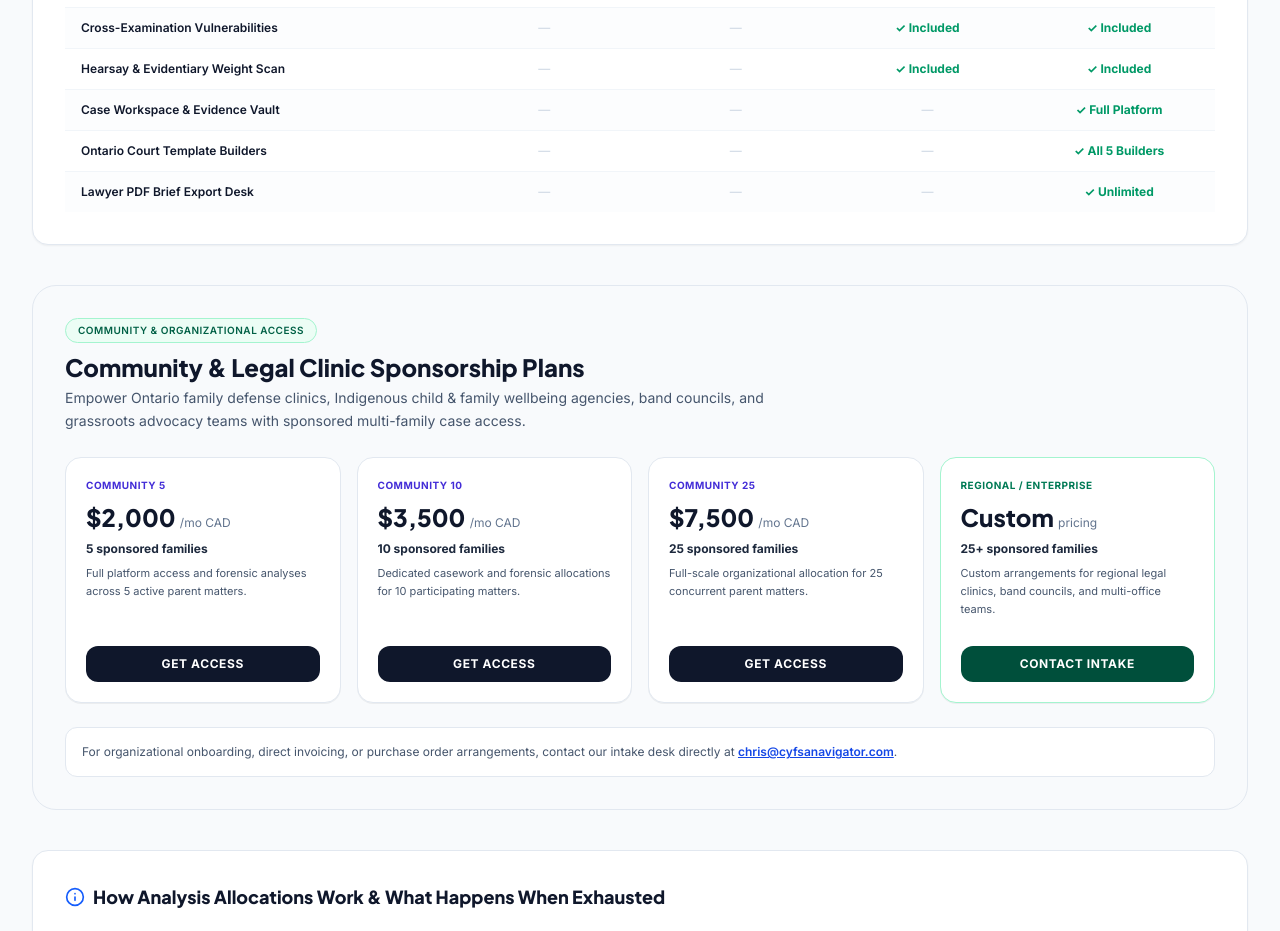
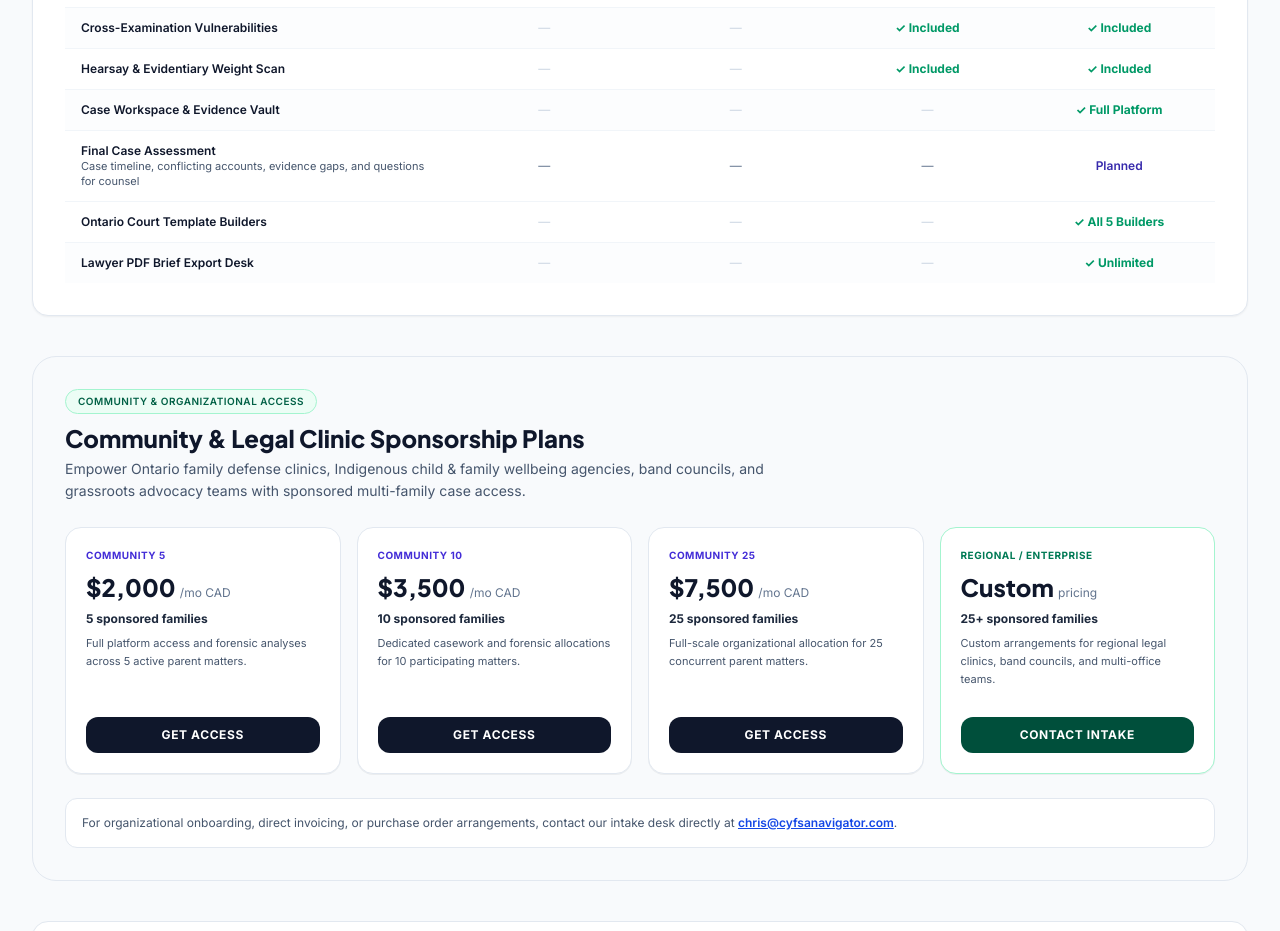
Before and after one commit to bettertimesahead475-commits/ontario-parent-cyfsa-navigator1, a React (Vite) app: page /pricing in a window 1280 px wide. Shown: the part 1860-2791 px from the top of the page. Built offline with nearby package versions, Linux system fonts and the light colour scheme; no server answers.

Commit message:
List planned Final Case Assessment in pricing comparison

```diff
--- a/src/components/PricingTab.tsx
+++ b/src/components/PricingTab.tsx
@@ -860,6 +860,18 @@ export default function PricingTab({ currentTier, onChangeTier, userEmail = "",
                 <td className="py-3 px-3 text-center text-emerald-600 font-bold">✓ Full Platform</td>
               </tr>
               <tr>
+                <th scope="row" className="py-3 px-4 text-left font-semibold text-slate-900">
+                  Final Case Assessment
+                  <span className="block text-[11px] font-normal text-slate-600">
+                    Case timeline, conflicting accounts, evidence gaps, and questions for counsel
+                  </span>
+                </th>
+                <td className="py-3 px-3 text-center text-slate-500">—</td>
+                <td className="py-3 px-3 text-center text-slate-500">—</td>
+                <td className="py-3 px-3 text-center text-slate-500">—</td>
+                <td className="py-3 px-3 text-center font-semibold text-indigo-800">Planned</td>
+              </tr>
+              <tr>
                 <td className="py-3 px-4 font-semibold text-slate-900">Ontario Court Template Builders</td>
                 <td className="py-3 px-3 text-center text-slate-300">—</td>
                 <td className="py-3 px-3 text-center text-slate-300">—</td>
```
